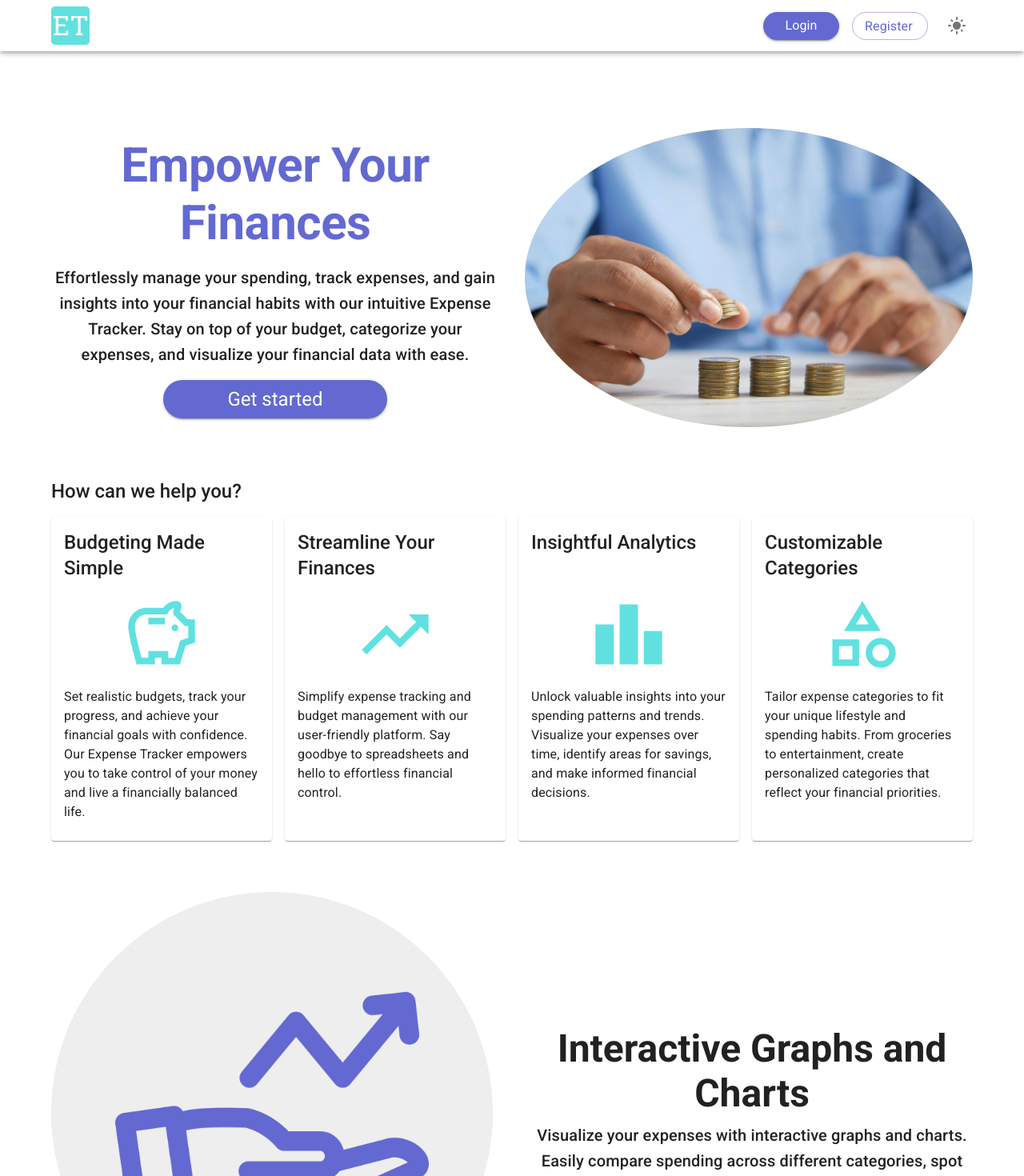
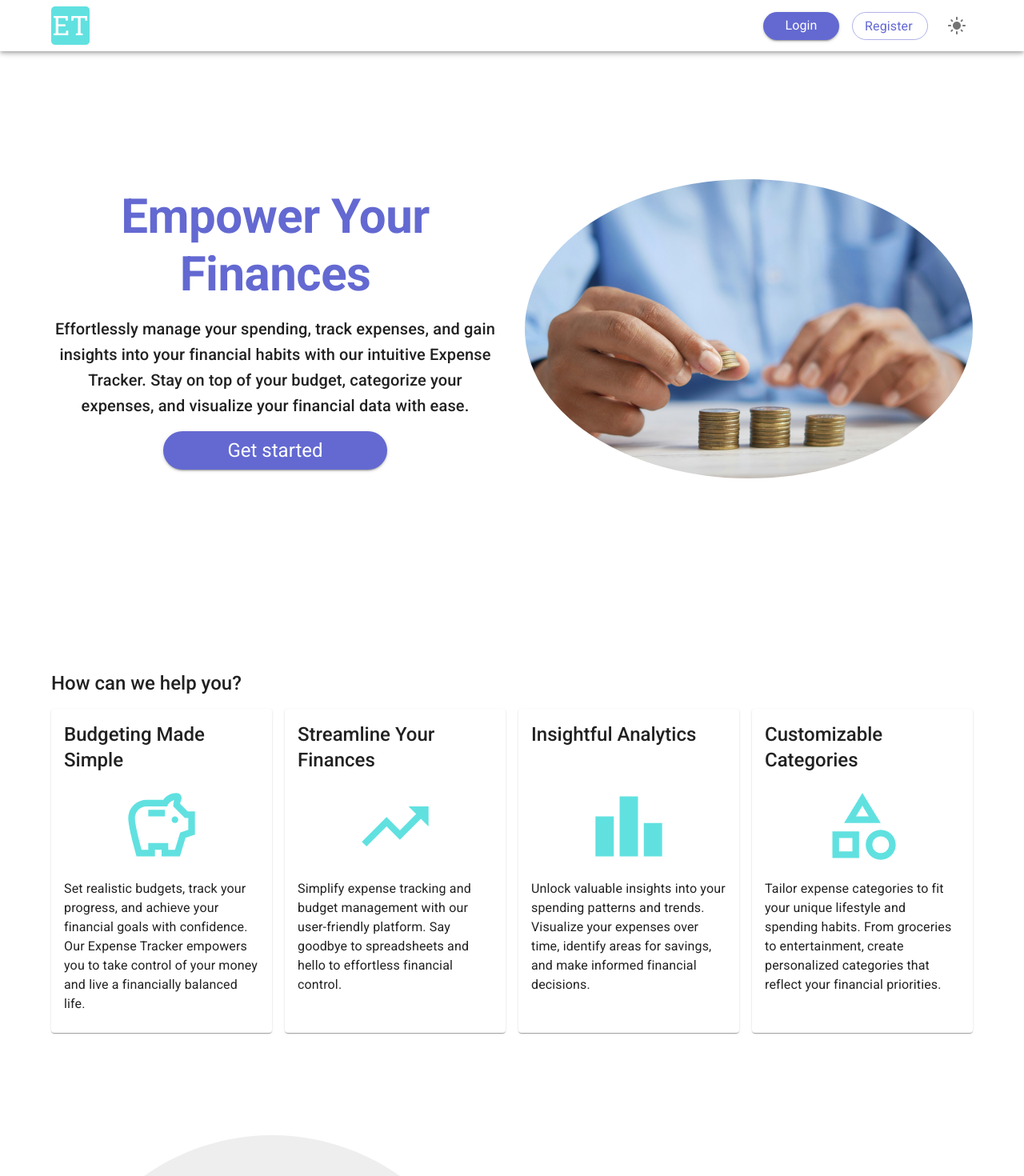
Before and after one commit to JacobArthurs/expense-tracker-frontend, a React (Vite) app: page / in a window 1280 px wide. Shown: the top 1470 px of the page at 80% size. Built offline with nearby package versions, Linux system fonts and the light colour scheme.

Commit message:
Landing page spacing adjustments

```diff
--- a/src/components/landing/LandingHeroComponent.jsx
+++ b/src/components/landing/LandingHeroComponent.jsx
@@ -5,8 +5,8 @@ import { TypingTypography } from "../shared/TypingTypographyComponent";
 
 export const LandingHeroComponent = () => {
   return (
-    <Grid item container sx={{ mb: 8, mt: 8 }} spacing={4}>
-      <Grid item xs={12} md={6} sx={{ height: '100%', display: 'flex', flexDirection: 'column', justifyContent: 'center', alignItems: 'center' }}>
+    <Grid item container sx={{ my: 16 }} spacing={4}>
+      <Grid item xs={12} md={6} sx={{ pb: 4, height: '100%', display: 'flex', flexDirection: 'column', justifyContent: 'center', alignItems: 'center' }}>
         <TypingTypography speed={100} color="primary" variant="h2" sx={{ fontWeight: 'bold', textAlign: 'center', mb:2}}>Empower Your Finances</TypingTypography>
         <Typography variant="h6" sx={{ textAlign: 'center',  mb: 2 }}>Effortlessly manage your spending, track expenses, and gain insights into your financial habits with our intuitive Expense Tracker. Stay on top of your budget, categorize your expenses, and visualize your financial data with ease.</Typography>
         <Button
@@ -18,7 +18,7 @@ export const LandingHeroComponent = () => {
           <Typography variant="h5">Get started</Typography>
         </Button>
       </Grid>
-      <Grid item xs={6} sx={{ height: '100%', display: {xs: 'none', md: 'flex'}, flexDirection: 'column', justifyContent: 'center', alignItems: 'center' }}>
+      <Grid item xs={6} sx={{ pb: 4, height: '100%', display: {xs: 'none', md: 'flex'}, flexDirection: 'column', justifyContent: 'center', alignItems: 'center' }}>
         <Box
           component="img"
           src={money}
--- a/src/components/landing/LandingInfoComponent.jsx
+++ b/src/components/landing/LandingInfoComponent.jsx
@@ -6,7 +6,7 @@ export const LandingInfoComponent = ({ title, description, icon, darkMode, order
   const isScreenSm = useMediaQuery(theme.breakpoints.down('md'));
 
   return (
-    <Grid item container spacing={6} sx={{ display: 'flex', justifyContent: 'space-around', alignItems: 'center', mb:8 }}>
+    <Grid item container spacing={6} sx={{ display: 'flex', justifyContent: 'space-around', alignItems: 'center', mb:16 }}>
       <Grid item xs={12} md={6} sx={{ display: 'flex', justifyContent: 'center' }} order={{xs: 0, md: order}}>
         <Box sx={{ width: isScreenSm ? '50%' : '100%', height: isScreenSm ? '50%' : '100%', p: {xs: 5, sm: 8, md: 10}, bgcolor: darkMode ? theme.palette.grey[900] : theme.palette.grey[200], borderRadius: '100%' }}>
           <Box
--- a/src/pages/Landing.jsx
+++ b/src/pages/Landing.jsx
@@ -38,7 +38,7 @@ const Landing = () => {
       <Container maxWidth="lg" sx={{ mb: 4, mt:8, display: 'flex', justifyContent: 'center' }}>
         <Grid container>
           <LandingHeroComponent />
-          <Grid item container spacing={2} mb={8}>
+          <Grid item container spacing={2} mt={8} mb={16}>
             <Grid item xs={12}>
               <Typography variant="h5" sx={{ fontWeight: 'medium'}}>How can we help you?</Typography>
             </Grid>
```
